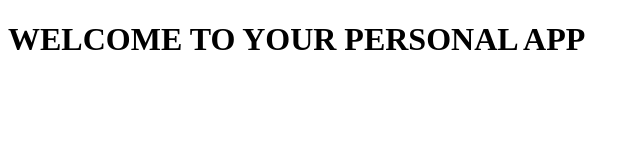
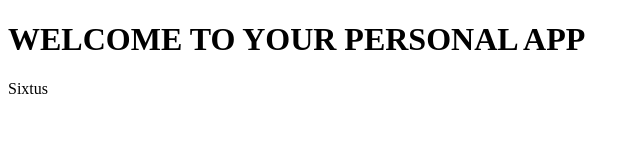
Before and after one commit to SixcoolZ/personal-todo-app, a plain HTML site: page index.html in a window 1280 px wide. Shown: the full height of the page, 0-640 px from the left. Drawn offline with Linux system fonts and the light colour scheme.

Commit message:
added my name

```diff
--- a/index.html
+++ b/index.html
@@ -7,5 +7,6 @@
 </head>
 <body>
     <h1>WELCOME TO YOUR PERSONAL APP</h1>
+    <p>Sixtus</p>
 </body>
 </html>
```
